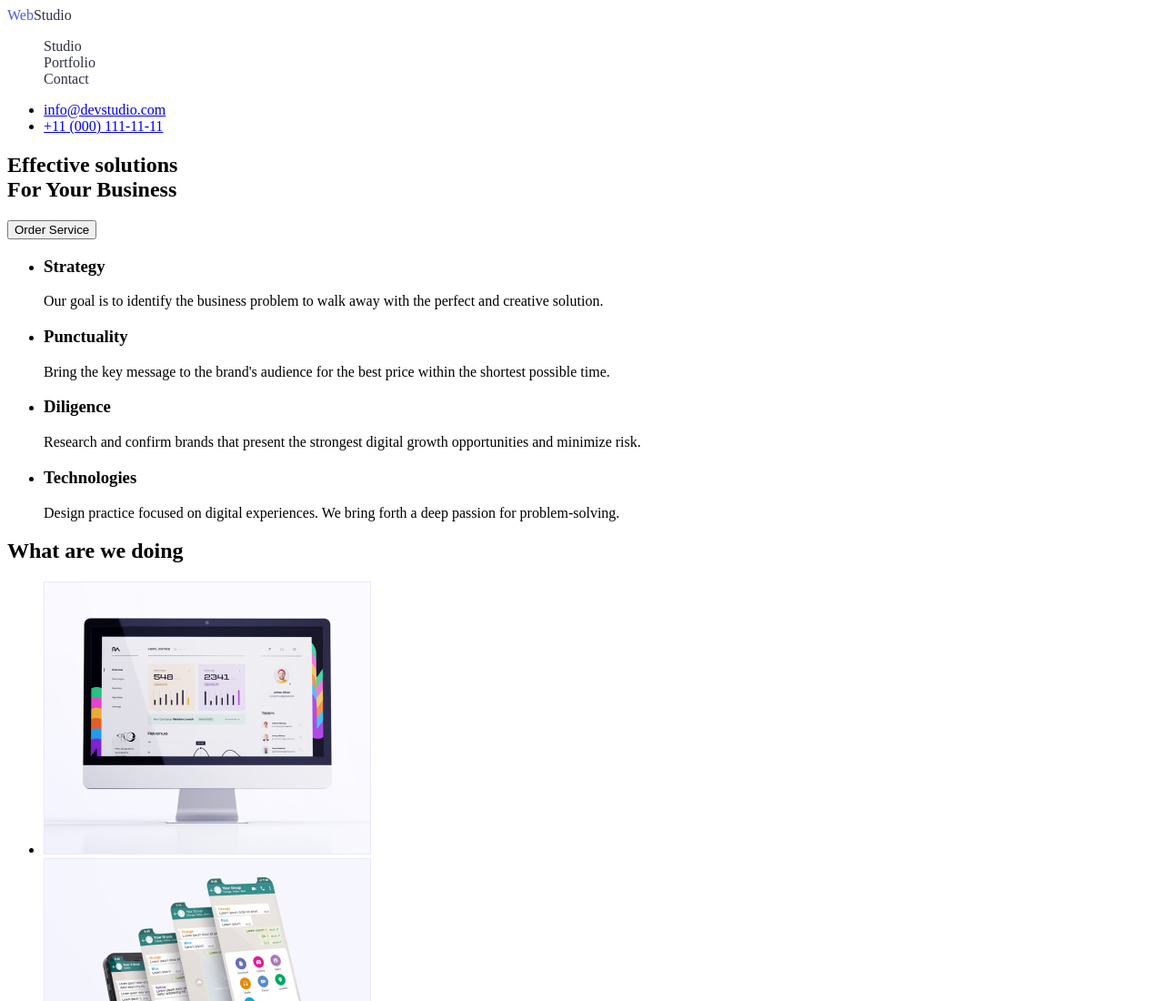
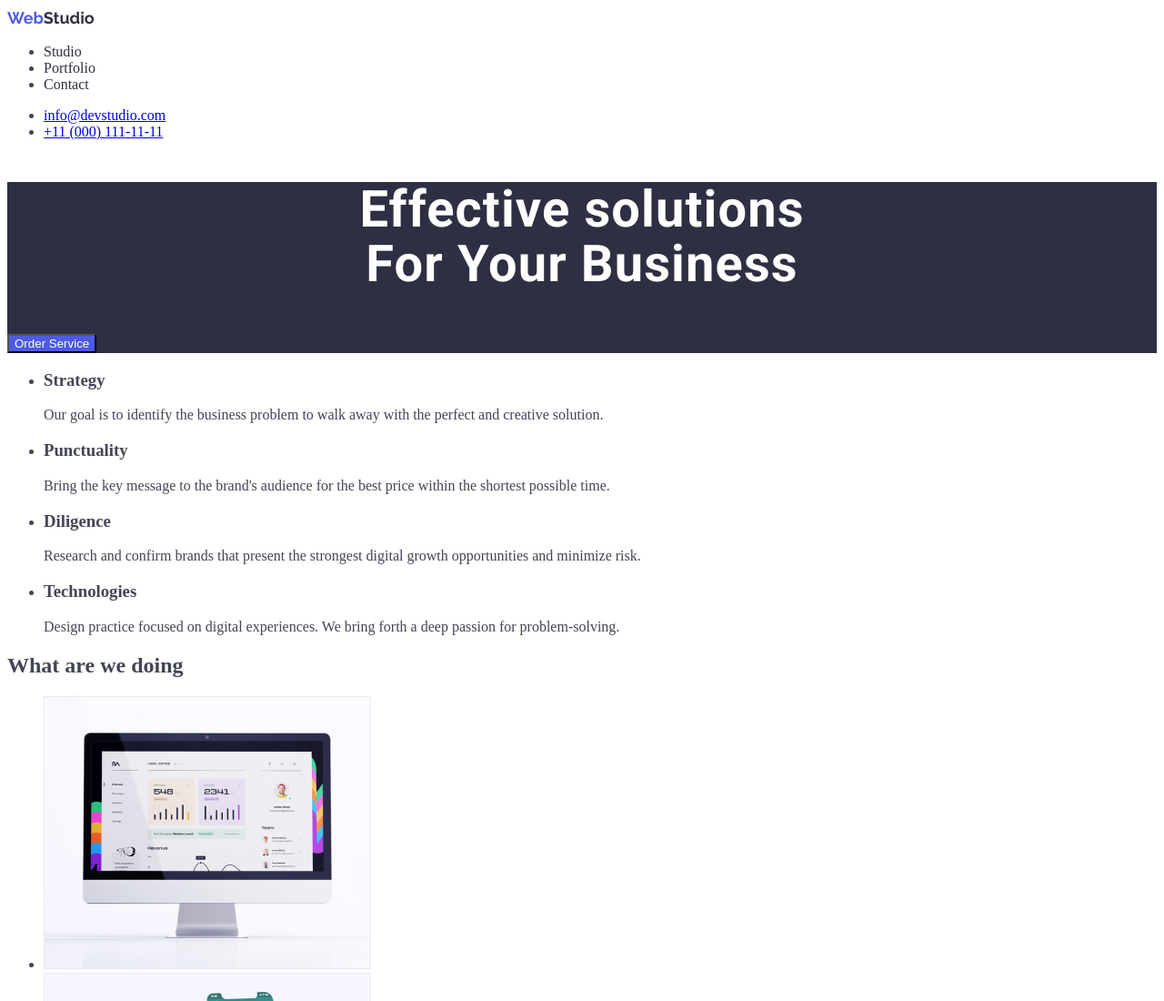
Before and after one commit to ColonelMelnyk/Homework_H2, a plain HTML site: page index.html in a window 1280 px wide. Shown: the top 1100 px of the page at 91% size. Drawn offline with Linux system fonts and the light colour scheme.

Commit message:
header and banner in index.html

```diff
--- /dev/null
+++ b/css/styles.css
@@ -0,0 +1,57 @@
+/* header color #2E2F42;*/
+/*standard color #434455;*/
+/*accent color for :hover and :active #4D5AE5;*/
+
+/*---index.html styles---*/
+
+    /* page background color */
+.body{
+   background-color: #ffffff;
+   color: #434455;
+}
+    /*logo, contacts and nav*/
+.logo{
+    font-family: 'Raleway';
+    font-style: normal;
+    font-weight: 800;
+    font-size: 18px;
+    line-height: 24px;
+    color: #4D5AE5;
+    text-decoration: none;
+}
+.logo-studio{
+    font-family: 'Raleway';
+    font-style: normal;
+    font-weight: 800;
+    font-size: 18px;
+    line-height: 24px;
+    color: #2E2F42;
+    text-decoration: none;
+}
+.nav-link{
+    color: #2E2F42;
+    text-decoration: none;
+}
+
+
+/*banner*/
+.banner{
+    background: #2E2F42;
+}
+.banner-logo{
+    font-family: 'Roboto';
+    font-style: normal;
+    font-weight: 600;
+    font-size: 56px;
+    line-height: 60px;
+    text-align: center;
+    letter-spacing: 0.02em;
+
+    color: #FFFFFF;
+
+}
+/*button*/
+.button{
+    background-color: #4D5AE5;
+    color:#FFFFFF;
+}
--- a/index.html
+++ b/index.html
@@ -5,7 +5,10 @@
     <meta http-equiv="X-UA-Compatible" content="IE=edge">
     <meta name="viewport" content="width=device-width, initial-scale=1.0">
     <title>Main Page</title>
-    <link rel="stylesheet" href="styles/styles.css">
+    <link rel="preconnect" href="https://fonts.googleapis.com">
+    <link rel="preconnect" href="https://fonts.gstatic.com" crossorigin>
+    <link href="https://fonts.googleapis.com/css2?family=Raleway:wght@700&family=Roboto:wght@400;500;700;900&display=swap" rel="stylesheet">
+    <link rel="stylesheet" href="css/styles.css">
 </head>
     <!--body-->
 <body class="body">
@@ -13,28 +16,28 @@
     <!--header-->
     <header class="header">
         <!--logo-->
-        <a href="/" class="logo">Web<spam class="logo-studio">Studio</spam></a>
+        <a href="/" class="logo">Web<span class="logo-studio">Studio</span></a>
         <!--navigation-->
         <nav>
             <ul class="nav">
-                <li class="nav-marker"><a href ="/studio.html">Studio</a></li>
-                <li class="nav-marker"><a href ="/portfolio.html">Portfolio</a></li>
-                <li class="nav-marker"><a href ="/contact.html">Contact</a></li>
+                <li><a href ="/studio.html" class="nav-link">Studio</a></li>
+                <li><a href ="/portfolio.html" class="nav-link">Portfolio</a></li>
+                <li><a href ="/contact.html" class="nav-link">Contact</a></li>
             </ul>
         </nav>
         <!--contacts-->
              <ul class="contacts">
-                <li class="mail"><a href="mailto:info@devstudio.com">info@devstudio.com</a></li>
-                <li class="phone"><a href="tel:+11 (000) 111-11-11">+11 (000) 111-11-11</a></li>
+                <li><a href="mailto:info@devstudio.com" class="contact-link">info@devstudio.com</a></li>
+                <li><a href="tel:+11(000)111-11-11" class="contact-link">+11 (000) 111-11-11</a></li>
             </ul>
 
     </header>
         <!--main content-->
     <main>
         <!--banner-->
-    <section clas="banner">
-        <h1>Effective solutions<br>For Your Business</h1>
-        <button type="button" name="order_service">Order Service</button>
+    <section class="banner">
+        <h1 class="banner-logo">Effective solutions<br>For Your Business</h1>
+        <button type="button" name="order_service" class="button">Order Service</button>
     </section>
 
         <!--important-points-->
--- a/styles/styles.css
+++ /dev/null
@@ -1,29 +0,0 @@
-/*1st color #2E2F42;*/
-/*2nd color #434455;*/
-/*accent */
-
-/*index.html styles*/
-
-    /* page background color */
-.body{
-   background-color: #ffffff;
-}
-    /*logo, contacts and nav*/
-.logo{
-    color: #4D5AE5;
-    text-decoration: none;
-}
-.logo-studio{
-    color: #2E2F42;
-    text-decoration: none;
-}
-.nav a{
-    color: #2E2F42;
-    text-decoration: none;
-}
-.nav-marker{
- list-style-type: none;
-}
-.contacts{
-
-}
```
Also changed, not shown: portfolio.html (+5 -5 lines).
